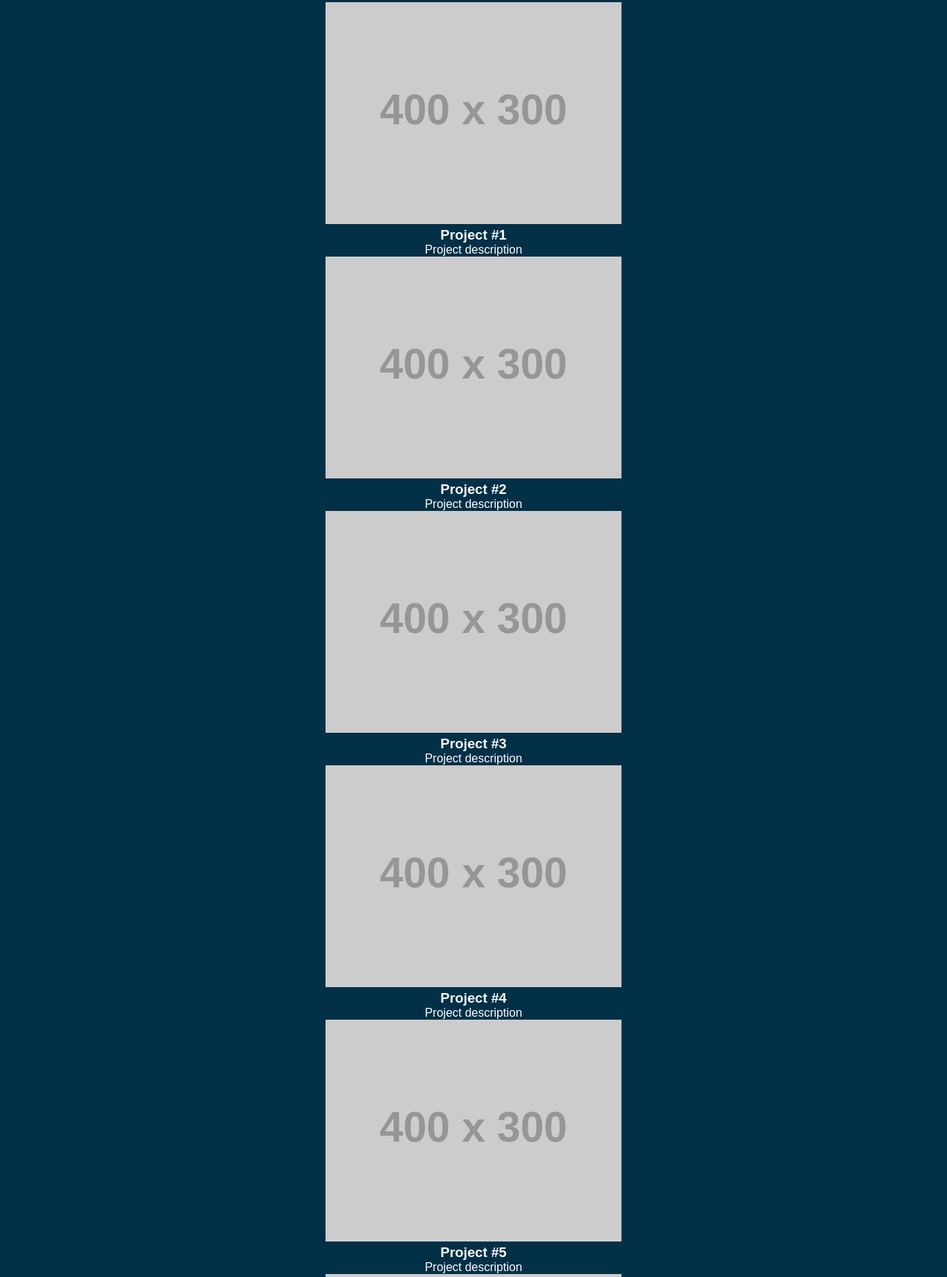
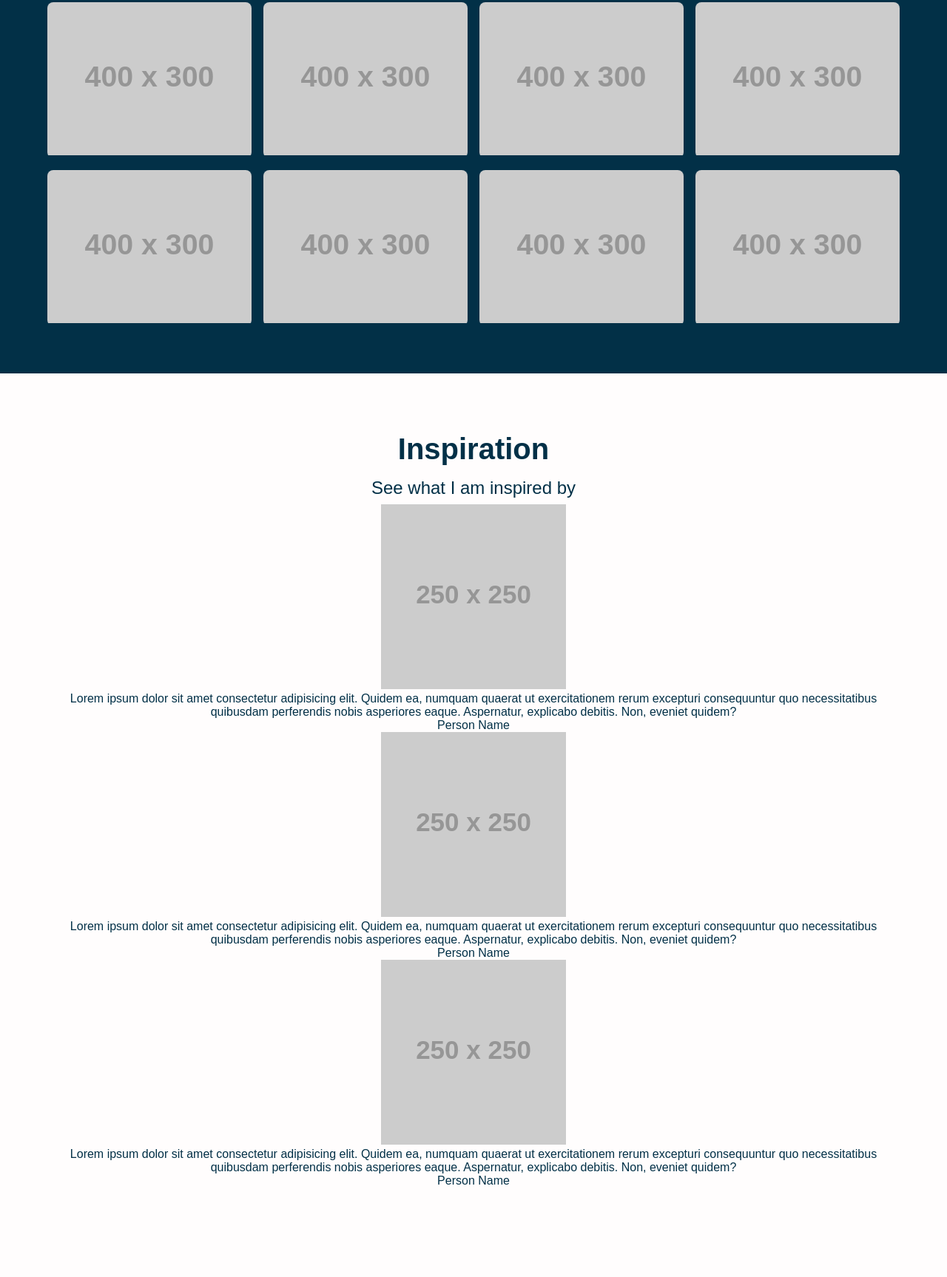
Before and after one commit to limyzi/limyzi.github.io, a plain HTML site: page index.html in a window 1280 px wide. Shown: the part 2430-4157 px from the top of the page at 74% size. Drawn offline with Linux system fonts and the light colour scheme; placeholder pictures from the web are drawn by us; a web font is replaced by a local one.

Commit message:
css-work-project

```diff
--- a/css/style.css
+++ b/css/style.css
@@ -330,3 +330,53 @@ button:focus {
   opacity:1;
   top:2px;
 }
+
+.projects {
+  display: grid;
+  grid-template-columns: repeat(4, 1fr);
+  grid-template-rows: repeat(2, 1fr);
+  gap: 1rem;
+}
+
+.project {
+  position: relative;
+  border-radius: 8px;
+  overflow: hidden;
+}
+
+.project__img {
+  width: 100%;
+}
+
+.project__metadata {
+  position: absolute;
+  top:0;
+  left:0;
+  width: 100%;
+  height: 100%;
+  background-color: var(--color-black);
+  opacity: 0;
+  display: flex;
+  flex-direction: column;
+  justify-content: center;
+  align-items: center;
+  transition: all 250ms ease-in;
+  transform: translateY(-10px);
+}
+
+.project__metadata:hover {
+  opacity: 0.8;
+  transform: translateY(0px);
+}
+
+.project__title::after {
+  content: '';
+  display: block;
+  position: relative;
+  left: 50%;
+  transform: translateX(-50%);
+  margin: 0.5rem 0;
+  width: 50px;
+  height: 2px;
+  background-color: var(--color-accent);
+}
--- a/index.html
+++ b/index.html
@@ -200,75 +200,75 @@
               <button class="category">Back-end<span class="category__count">4</span></button>
             </li>
           </ul>
-          <ul>
-            <li>
+          <ul class="projects">
+            <li class="project">
               <a href="#" target="_blank">
-                <img src="https://placehold.co/400x300" alt="project" />
-                <div>
-                  <h3>Project #1</h3>
+                <img src="https://placehold.co/400x300" alt="project" class="project__img"/>
+                <div class="project__metadata">
+                  <h3 class="project__title">Project #1</h3>
                   <p>Project description</p>
                 </div>
               </a>
             </li>
-            <li>
+            <li class="project">
               <a href="#" target="_blank">
-                <img src="https://placehold.co/400x300" alt="project" />
-                <div>
-                  <h3>Project #2</h3>
+                <img src="https://placehold.co/400x300" alt="project" class="project__img"/>
+                <div class="project__metadata">
+                  <h3 class="project__title">Project #2</h3>
                   <p>Project description</p>
                 </div></a
               >
             </li>
-            <li>
+            <li class="project">
               <a href="#" target="_blank">
-                <img src="https://placehold.co/400x300" alt="project" />
-                <div>
-                  <h3>Project #3</h3>
+                <img src="https://placehold.co/400x300" alt="project" class="project__img"/>
+                <div class="project__metadata">
+                  <h3 class="project__title">Project #3</h3>
                   <p>Project description</p>
                 </div></a
               >
             </li>
-            <li>
+            <li class="project">
               <a href="#" target="_blank">
-                <img src="https://placehold.co/400x300" alt="project" />
-                <div>
-                  <h3>Project #4</h3>
+                <img src="https://placehold.co/400x300" alt="project" class="project__img"/>
+                <div class="project__metadata">
+                  <h3 class="project__title">Project #4</h3>
                   <p>Project description</p>
                 </div></a
               >
             </li>
-            <li>
+            <li class="project">
               <a href="#" target="_blank">
-                <img src="https://placehold.co/400x300" alt="project" />
-                <div>
-                  <h3>Project #5</h3>
+                <img src="https://placehold.co/400x300" alt="project" class="project__img"/>
+                <div class="project__metadata">
+                  <h3 class="project__title">Project #5</h3>
                   <p>Project description</p>
                 </div></a
               >
             </li>
-            <li>
+            <li class="project">
               <a href="#" target="_blank">
-                <img src="https://placehold.co/400x300" alt="project" />
-                <div>
-                  <h3>Project #6</h3>
+                <img src="https://placehold.co/400x300" alt="project" class="project__img"/>
+                <div class="project__metadata">
+                  <h3 class="project__title">Project #6</h3>
                   <p>Project description</p>
                 </div></a
               >
             </li>
-            <li>
+            <li class="project">
               <a href="#" target="_blank">
-                <img src="https://placehold.co/400x300" alt="project" />
-                <div>
-                  <h3>Project #7</h3>
+                <img src="https://placehold.co/400x300" alt="project" class="project__img"/>
+                <div class="project__metadata">
+                  <h3 class="project__title">Project #7</h3>
                   <p>Project description</p>
                 </div></a
               >
             </li>
-            <li>
+            <li class="project">
               <a href="#" target="_blank">
-                <img src="https://placehold.co/400x300" alt="project" />
-                <div>
-                  <h3>Project #8</h3>
+                <img src="https://placehold.co/400x300" alt="project" class="project__img"/>
+                <div class="project__metadata">
+                  <h3 class="project__title">Project #8</h3>
                   <p>Project description</p>
                 </div></a
               >
```
